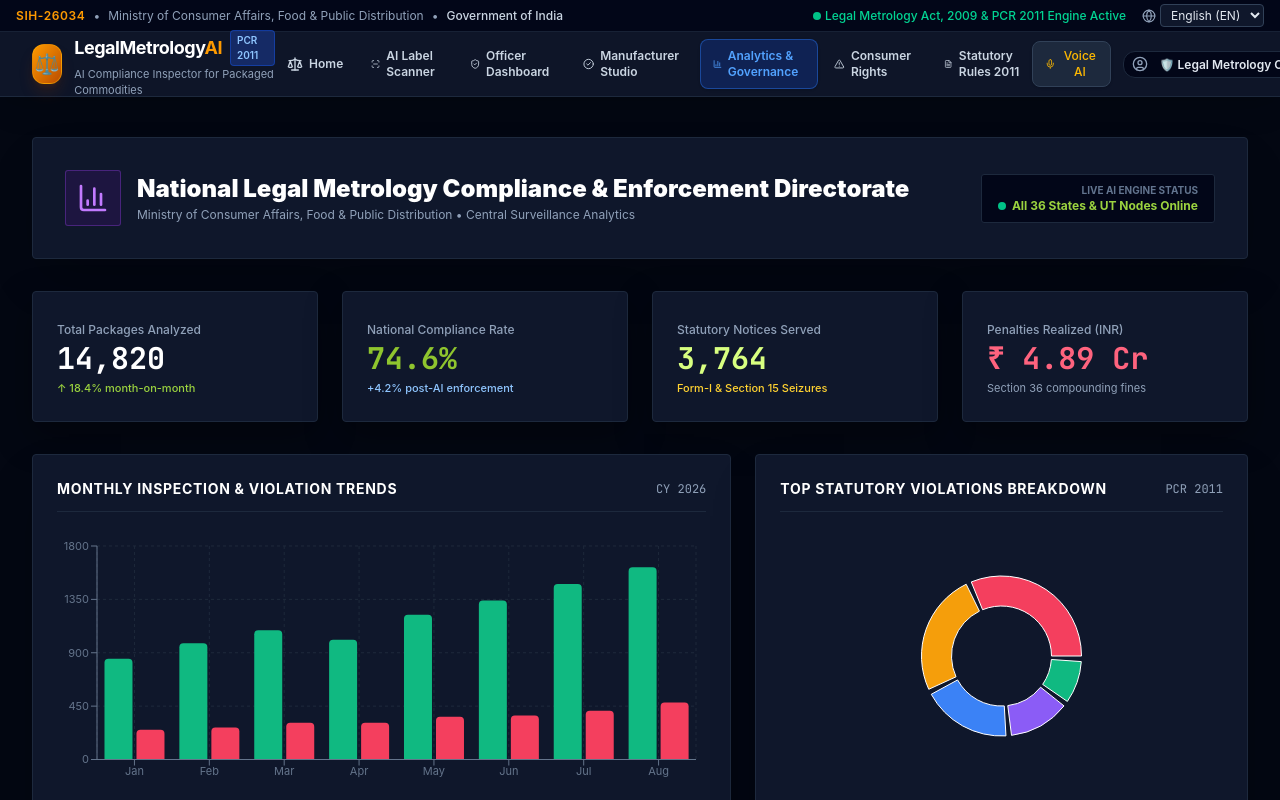
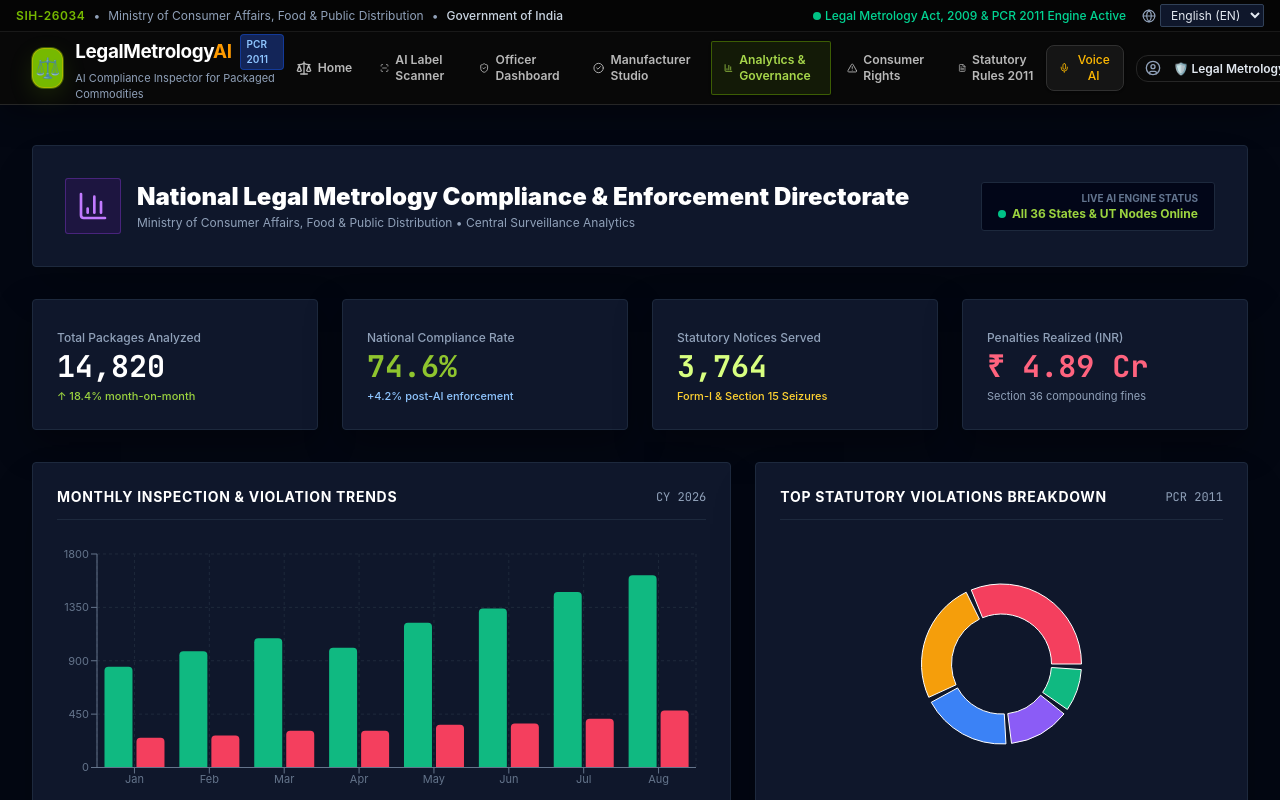
Before and after one commit to Newton-ns/inside-the-ai-min, a React (Vite) app: page /admin in a window 1280 px wide. Shown: the top 800 px of the page. Built offline with nearby package versions, Linux system fonts and the light colour scheme.

Commit message:
Refine navbar and product-page styling

```diff
--- a/src/index.css
+++ b/src/index.css
@@ -1,185 +1,59 @@
 @import "tailwindcss";
 
 @theme {
-  --color-navy-950: #050505;
-  --color-navy-900: #0a0a0a;
-  --color-navy-850: #101010;
-  --color-navy-800: #171717;
-  --color-navy-700: #262626;
-  --color-navy-600: #404040;
-  --color-cyber-cyan: #76b900;
-  --color-cyber-blue: #76b900;
-  --color-cyber-indigo: #76b900;
-  --color-cyber-purple: #a3d63c;
-  --color-cyber-pink: #a3d63c;
-  --color-cyber-amber: #d8ff80;
-  --color-cyber-emerald: #76b900;
-  --color-cyber-rose: #ff6b6b;
-  --font-sans: 'Inter', system-ui, -apple-system, BlinkMacSystemFont, 'Segoe UI', sans-serif;
-  --font-mono: 'JetBrains Mono', 'Fira Code', monospace;
-  --font-display: 'Inter', system-ui, sans-serif;
+  --color-navy-950: #050505; --color-navy-900: #0a0a0a; --color-navy-850: #101010; --color-navy-800: #171717; --color-navy-700: #262626; --color-navy-600: #404040;
+  --color-cyber-cyan: #76b900; --color-cyber-blue: #76b900; --color-cyber-indigo: #76b900; --color-cyber-purple: #a3d63c; --color-cyber-pink: #a3d63c; --color-cyber-amber: #d8ff80; --color-cyber-emerald: #76b900; --color-cyber-rose: #ff6b6b;
+  --font-sans: 'Inter', system-ui, -apple-system, BlinkMacSystemFont, 'Segoe UI', sans-serif; --font-mono: 'JetBrains Mono', 'Fira Code', monospace; --font-display: 'Inter', system-ui, sans-serif;
 }
+:root { --accent:#76b900; --accent-soft:rgba(118,185,0,.12); --accent-border:rgba(118,185,0,.42); --surface:#101010; --surface-2:#171717; --border:rgba(255,255,255,.10); --text-h:#f5f5f5; --social-bg:#171717; }
+* { box-sizing:border-box; }
+html { scroll-behavior:smooth; }
+body { margin:0; background:#050505; color:#f5f5f5; font-family:'Inter',system-ui,-apple-system,BlinkMacSystemFont,'Segoe UI',sans-serif; -webkit-font-smoothing:antialiased; }
+::selection { background:rgba(118,185,0,.30); color:#fff; }
+::-webkit-scrollbar { width:8px; height:8px; } ::-webkit-scrollbar-track { background:#090909; } ::-webkit-scrollbar-thumb { background:#3a3a3a; border-radius:999px; } ::-webkit-scrollbar-thumb:hover { background:#76b900; }
+a { text-decoration:none; } button,a,select { -webkit-tap-highlight-color:transparent; }
 
-:root {
-  --accent: #76b900;
-  --accent-soft: rgba(118,185,0,.12);
-  --accent-border: rgba(118,185,0,.42);
-  --surface: #101010;
-  --surface-2: #171717;
-  --border: rgba(255,255,255,.10);
-  --text-h: #f5f5f5;
-  --social-bg: #171717;
-}
+/* Classic premium product-site header */
+header { background:#080808 !important; border-bottom:1px solid rgba(255,255,255,.12) !important; box-shadow:0 8px 30px rgba(0,0,0,.38) !important; }
+header > div:first-child { background:#050505 !important; border-bottom:1px solid rgba(255,255,255,.08) !important; }
+header > div:first-child .text-amber-500 { color:#76b900 !important; }
+header > div:nth-child(2) > div { height:72px !important; }
+header .text-lg { font-size:1.18rem !important; letter-spacing:-.02em !important; }
+header .bg-gradient-to-br { background:#76b900 !important; box-shadow:0 0 0 1px rgba(118,185,0,.45),0 8px 25px rgba(118,185,0,.16) !important; }
+header nav a { border-radius:2px !important; padding:10px 12px !important; font-size:.76rem !important; color:#b8b8b8 !important; }
+header nav a:hover { background:#171717 !important; color:#fff !important; }
+header nav a.bg-blue-600\/20 { background:rgba(118,185,0,.10) !important; color:#a7d74b !important; border-color:rgba(118,185,0,.42) !important; }
+header select { border-radius:2px !important; }
+header .bg-slate-800 { background:#151515 !important; border-color:#303030 !important; }
+header .bg-slate-950 { background:#090909 !important; border-color:#262626 !important; }
 
-* { box-sizing: border-box; }
-html { scroll-behavior: smooth; }
-body {
-  margin: 0;
-  background: #050505;
-  color: #f5f5f5;
-  font-family: 'Inter', system-ui, -apple-system, BlinkMacSystemFont, 'Segoe UI', sans-serif;
-  -webkit-font-smoothing: antialiased;
-}
+.glass-card,.glass-card-interactive,.glass-card-glow,.gov-card { background:#101010; backdrop-filter:none; -webkit-backdrop-filter:none; border:1px solid rgba(255,255,255,.09); box-shadow:0 12px 40px rgba(0,0,0,.30); }
+.glass-card-interactive { transition:transform .3s ease,border-color .3s ease,box-shadow .3s ease; }
+.glass-card-interactive:hover { border-color:rgba(118,185,0,.45); box-shadow:0 18px 50px rgba(0,0,0,.45); transform:translateY(-3px); }
+.glass-card-glow { border-color:rgba(118,185,0,.32); box-shadow:0 0 0 1px rgba(118,185,0,.04),0 18px 60px rgba(0,0,0,.45); }
+.text-glow-cyan,.text-glow-purple { text-shadow:none; }
+.grid-pattern { background-size:44px 44px; background-image:linear-gradient(to right,rgba(255,255,255,.035) 1px,transparent 1px),linear-gradient(to bottom,rgba(255,255,255,.035) 1px,transparent 1px); }
 
-::selection { background: rgba(118,185,0,.30); color: #fff; }
-::-webkit-scrollbar { width: 8px; height: 8px; }
-::-webkit-scrollbar-track { background: #090909; }
-::-webkit-scrollbar-thumb { background: #3a3a3a; border-radius: 999px; }
-::-webkit-scrollbar-thumb:hover { background: #76b900; }
+/* Hero: black cinematic field + restrained sweeping signal lines */
+main > div:first-child > section:first-child { position:relative; isolation:isolate; min-height:560px; display:flex; align-items:center; overflow:hidden; border-bottom:1px solid rgba(255,255,255,.08); background:radial-gradient(ellipse at 72% 45%,rgba(118,185,0,.16) 0%,rgba(118,185,0,.045) 22%,transparent 48%),linear-gradient(115deg,#050505 0%,#080808 48%,#111 100%); }
+main > div:first-child > section:first-child::before { content:''; position:absolute; z-index:-1; width:72%; height:220%; right:-12%; top:-60%; opacity:.34; transform:rotate(-16deg); background:repeating-linear-gradient(174deg,transparent 0 24px,rgba(118,185,0,.34) 25px,transparent 27px 48px); mask-image:linear-gradient(to left,#000 0%,transparent 82%); }
+main > div:first-child > section:first-child::after { content:''; position:absolute; z-index:-1; inset:0; background:linear-gradient(90deg,#050505 0%,rgba(5,5,5,.86) 32%,rgba(5,5,5,.16) 68%,rgba(5,5,5,.35) 100%); pointer-events:none; }
+main .rounded-3xl { border-radius:4px; } main .rounded-2xl { border-radius:3px; } main .rounded-xl { border-radius:3px; } main .rounded-full { border-radius:999px; } main .shadow-xl { box-shadow:0 14px 36px rgba(0,0,0,.35); }
+main .text-blue-400,main .text-indigo-400 { color:#8fc52e !important; } main .text-emerald-400 { color:#9bd33f !important; } main .text-amber-400 { color:#d8ff80 !important; } main .border-blue-500\/40,main .border-blue-500\/30 { border-color:rgba(118,185,0,.42) !important; } main .bg-blue-600 { background-color:#76b900 !important; } main .hover\:bg-blue-500:hover { background-color:#8dcc00 !important; }
 
-a { text-decoration: none; }
-button, a, select { -webkit-tap-highlight-color: transparent; }
-
-/* Premium surfaces: restrained rather than glass-heavy. */
-.glass-card,
-.glass-card-interactive,
-.glass-card-glow,
-.gov-card {
-  background: #101010;
-  backdrop-filter: none;
-  -webkit-backdrop-filter: none;
-  border: 1px solid rgba(255,255,255,.09);
-  box-shadow: 0 12px 40px rgba(0,0,0,.30);
-}
-.glass-card-interactive { transition: transform .3s ease, border-color .3s ease, box-shadow .3s ease; }
-.glass-card-interactive:hover {
-  border-color: rgba(118,185,0,.45);
-  box-shadow: 0 18px 50px rgba(0,0,0,.45);
-  transform: translateY(-3px);
-}
-.glass-card-glow { border-color: rgba(118,185,0,.32); box-shadow: 0 0 0 1px rgba(118,185,0,.04), 0 18px 60px rgba(0,0,0,.45); }
-
-.text-glow-cyan, .text-glow-purple { text-shadow: none; }
-.grid-pattern {
-  background-size: 44px 44px;
-  background-image: linear-gradient(to right, rgba(255,255,255,.035) 1px, transparent 1px), linear-gradient(to bottom, rgba(255,255,255,.035) 1px, transparent 1px);
-}
-
-/* Classic hero atmosphere inspired by premium GPU/product pages. */
-main > div:first-child > section:first-child {
-  position: relative;
-  isolation: isolate;
-  min-height: 560px;
-  display: flex;
-  align-items: center;
-  overflow: hidden;
-  border-bottom: 1px solid rgba(255,255,255,.08);
-  background: radial-gradient(ellipse at 72% 45%, rgba(118,185,0,.16) 0%, rgba(118,185,0,.045) 22%, transparent 48%), linear-gradient(115deg, #050505 0%, #080808 48%, #111 100%);
-}
-main > div:first-child > section:first-child::before {
-  content: '';
-  position: absolute;
-  z-index: -1;
-  width: 72%;
-  height: 220%;
-  right: -12%;
-  top: -60%;
-  opacity: .34;
-  transform: rotate(-16deg);
-  background: repeating-linear-gradient(174deg, transparent 0 24px, rgba(118,185,0,.34) 25px, transparent 27px 48px);
-  mask-image: linear-gradient(to left, #000 0%, transparent 82%);
-}
-main > div:first-child > section:first-child::after {
-  content: '';
-  position: absolute;
-  z-index: -1;
-  inset: 0;
-  background: linear-gradient(90deg, #050505 0%, rgba(5,5,5,.86) 32%, rgba(5,5,5,.16) 68%, rgba(5,5,5,.35) 100%);
-  pointer-events: none;
-}
-
-/* Reduce rounded, app-like feel and make cards more product-site-like. */
-main .rounded-3xl { border-radius: 4px; }
-main .rounded-2xl { border-radius: 3px; }
-main .rounded-xl { border-radius: 3px; }
-main .rounded-full { border-radius: 999px; }
-main .shadow-xl { box-shadow: 0 14px 36px rgba(0,0,0,.35); }
-
-/* Common Tailwind color overrides for a unified green/neutral identity. */
-main .text-blue-400, main .text-indigo-400 { color: #8fc52e !important; }
-main .text-emerald-400 { color: #9bd33f !important; }
-main .text-amber-400 { color: #d8ff80 !important; }
-main .border-blue-500\/40, main .border-blue-500\/30 { border-color: rgba(118,185,0,.42) !important; }
-main .bg-blue-600 { background-color: #76b900 !important; }
-main .hover\:bg-blue-500:hover { background-color: #8dcc00 !important; }
-
-/* Smooth reveal and hover language. */
-main > div:first-child > section { animation: section-in .55s ease both; }
-main > div:first-child > section:nth-child(2) { animation-delay: .06s; }
-main > div:first-child > section:nth-child(3) { animation-delay: .12s; }
-@keyframes section-in { from { opacity: 0; transform: translateY(12px); } to { opacity: 1; transform: translateY(0); } }
-
-@keyframes scanline { 0% { transform: translateY(-100%); } 100% { transform: translateY(1000%); } }
-@keyframes float { 0%,100% { transform: translateY(0); } 50% { transform: translateY(-8px); } }
-.animate-scanline { animation: scanline 2.5s linear infinite; }
-.animate-float { animation: float 4s ease-in-out infinite; }
-
-@keyframes scan-ring {
-  0% { transform: scale(.85); opacity: .9; box-shadow: 0 0 0 0 rgba(118,185,0,.55); }
-  70% { transform: scale(1); opacity: 0; box-shadow: 0 0 0 20px rgba(118,185,0,0); }
-  100% { transform: scale(.85); opacity: 0; }
-}
-.animate-scan-ring { animation: scan-ring 1.4s ease-out infinite; }
-
-@keyframes shimmer { 0% { background-position: -200% 0; } 100% { background-position: 200% 0; } }
-.skeleton { background: linear-gradient(90deg,#1a1a1a 25%,#303030 50%,#1a1a1a 75%); background-size: 200% 100%; animation: shimmer 1.6s infinite; border-radius: 3px; }
-@keyframes violation-shake { 0%,100% { transform: translateX(0); } 15% { transform: translateX(-4px); } 45% { transform: translateX(4px); } 75% { transform: translateX(-2px); } }
-.violation-reveal { animation: violation-shake .45s ease-out; }
-@keyframes bar-fill { from { width: 0%; } }
-.bar-fill { animation: bar-fill 1s cubic-bezier(.34,1.56,.64,1) forwards; }
-@keyframes bbox-flicker { 0%,90%,100% { opacity: 1; } 92% { opacity: .4; } 96% { opacity: .8; } }
-.bbox-active { animation: bbox-flicker 3s infinite; }
-@keyframes gov-pulse { 0%,100% { opacity: 1; } 50% { opacity: .6; } }
-.gov-badge-pulse { animation: gov-pulse 2s ease-in-out infinite; }
-@keyframes slide-up { from { opacity: 0; transform: translateY(16px); } to { opacity: 1; transform: translateY(0); } }
-.slide-up { animation: slide-up .4s ease-out both; }
-
-.gov-tag { font-size:.65rem; font-weight:700; text-transform:uppercase; letter-spacing:.08em; padding:2px 8px; border-radius:3px; }
-.rule-pass { background:rgba(118,185,0,.12); color:#a9df4a; border:1px solid rgba(118,185,0,.3); }
-.rule-fail { background:rgba(244,63,94,.12); color:#fb7185; border:1px solid rgba(244,63,94,.3); }
-.rule-warn { background:rgba(216,255,128,.10); color:#d8ff80; border:1px solid rgba(216,255,128,.25); }
-.status-pass { background:#142000; border:1px solid #76b900; color:#b7e66a; }
-.status-partial { background:#251f00; border:1px solid #a59a00; color:#e1d85b; }
-.status-fail { background:#300b12; border:1px solid #dc2626; color:#f87171; }
-.conf-bar-track { background:#272727; height:6px; border-radius:999px; overflow:hidden; }
-.conf-bar-fill { height:6px; border-radius:999px; transition:width 1s ease; }
-
-@media (max-width: 768px) {
-  main > div:first-child > section:first-child { min-height: 500px; }
-  main > div:first-child > section:first-child::before { width:110%; right:-42%; opacity:.22; }
-}
-
-@media (prefers-reduced-motion: reduce) {
-  *, *::before, *::after { scroll-behavior:auto !important; animation-duration:.01ms !important; animation-iteration-count:1 !important; transition-duration:.01ms !important; }
-}
-
-@media print {
-  body { background:white !important; color:#111827 !important; font-size:12pt; }
-  .no-print, header, footer, nav, button { display:none !important; }
-  .print-block { display:block !important; }
-  .print-page-break { page-break-after:always; }
-  .certificate-print { border:6px double #b45309 !important; background:white !important; color:#111827 !important; padding:40px !important; max-width:800px; margin:0 auto; }
-  .certificate-print .cert-title { font-size:18pt; font-weight:bold; text-align:center; text-transform:uppercase; letter-spacing:2pt; }
-  .notice-print { background:white !important; color:#111827 !important; padding:32px !important; }
-  .notice-print .notice-heading { text-align:center; font-size:16pt; font-weight:bold; text-transform:uppercase; border-bottom:2px solid #374151; padding-bottom:8pt; margin-bottom:16pt; }
-}
+main > div:first-child > section { animation:section-in .55s ease both; } main > div:first-child > section:nth-child(2){animation-delay:.06s;} main > div:first-child > section:nth-child(3){animation-delay:.12s;}
+@keyframes section-in { from{opacity:0;transform:translateY(12px)} to{opacity:1;transform:translateY(0)} }
+@keyframes scanline { 0%{transform:translateY(-100%)} 100%{transform:translateY(1000%)} } @keyframes float { 0%,100%{transform:translateY(0)} 50%{transform:translateY(-8px)} }
+.animate-scanline{animation:scanline 2.5s linear infinite}.animate-float{animation:float 4s ease-in-out infinite}
+@keyframes scan-ring { 0%{transform:scale(.85);opacity:.9;box-shadow:0 0 0 0 rgba(118,185,0,.55)} 70%{transform:scale(1);opacity:0;box-shadow:0 0 0 20px rgba(118,185,0,0)} 100%{transform:scale(.85);opacity:0} }
+.animate-scan-ring{animation:scan-ring 1.4s ease-out infinite}
+@keyframes shimmer{0%{background-position:-200% 0}100%{background-position:200% 0}} .skeleton{background:linear-gradient(90deg,#1a1a1a 25%,#303030 50%,#1a1a1a 75%);background-size:200% 100%;animation:shimmer 1.6s infinite;border-radius:3px}
+@keyframes violation-shake{0%,100%{transform:translateX(0)}15%{transform:translateX(-4px)}45%{transform:translateX(4px)}75%{transform:translateX(-2px)}} .violation-reveal{animation:violation-shake .45s ease-out}
+@keyframes bar-fill{from{width:0%}} .bar-fill{animation:bar-fill 1s cubic-bezier(.34,1.56,.64,1) forwards}
+@keyframes bbox-flicker{0%,90%,100%{opacity:1}92%{opacity:.4}96%{opacity:.8}} .bbox-active{animation:bbox-flicker 3s infinite}
+@keyframes gov-pulse{0%,100%{opacity:1}50%{opacity:.6}} .gov-badge-pulse{animation:gov-pulse 2s ease-in-out infinite}
+@keyframes slide-up{from{opacity:0;transform:translateY(16px)}to{opacity:1;transform:translateY(0)}} .slide-up{animation:slide-up .4s ease-out both}
+.gov-tag{font-size:.65rem;font-weight:700;text-transform:uppercase;letter-spacing:.08em;padding:2px 8px;border-radius:3px}.rule-pass{background:rgba(118,185,0,.12);color:#a9df4a;border:1px solid rgba(118,185,0,.3)}.rule-fail{background:rgba(244,63,94,.12);color:#fb7185;border:1px solid rgba(244,63,94,.3)}.rule-warn{background:rgba(216,255,128,.10);color:#d8ff80;border:1px solid rgba(216,255,128,.25)}.status-pass{background:#142000;border:1px solid #76b900;color:#b7e66a}.status-partial{background:#251f00;border:1px solid #a59a00;color:#e1d85b}.status-fail{background:#300b12;border:1px solid #dc2626;color:#f87171}.conf-bar-track{background:#272727;height:6px;border-radius:999px;overflow:hidden}.conf-bar-fill{height:6px;border-radius:999px;transition:width 1s ease}
+@media(max-width:768px){main > div:first-child > section:first-child{min-height:500px}main > div:first-child > section:first-child::before{width:110%;right:-42%;opacity:.22}header nav{display:none}}
+@media(prefers-reduced-motion:reduce){*,*::before,*::after{scroll-behavior:auto!important;animation-duration:.01ms!important;animation-iteration-count:1!important;transition-duration:.01ms!important}}
+@media print{body{background:white!important;color:#111827!important;font-size:12pt}.no-print,header,footer,nav,button{display:none!important}.print-block{display:block!important}.print-page-break{page-break-after:always}.certificate-print{border:6px double #b45309!important;background:white!important;color:#111827!important;padding:40px!important;max-width:800px;margin:0 auto}.certificate-print .cert-title{font-size:18pt;font-weight:bold;text-align:center;text-transform:uppercase;letter-spacing:2pt}.notice-print{background:white!important;color:#111827!important;padding:32px!important}.notice-print .notice-heading{text-align:center;font-size:16pt;font-weight:bold;text-transform:uppercase;border-bottom:2px solid #374151;padding-bottom:8pt;margin-bottom:16pt}}
```
